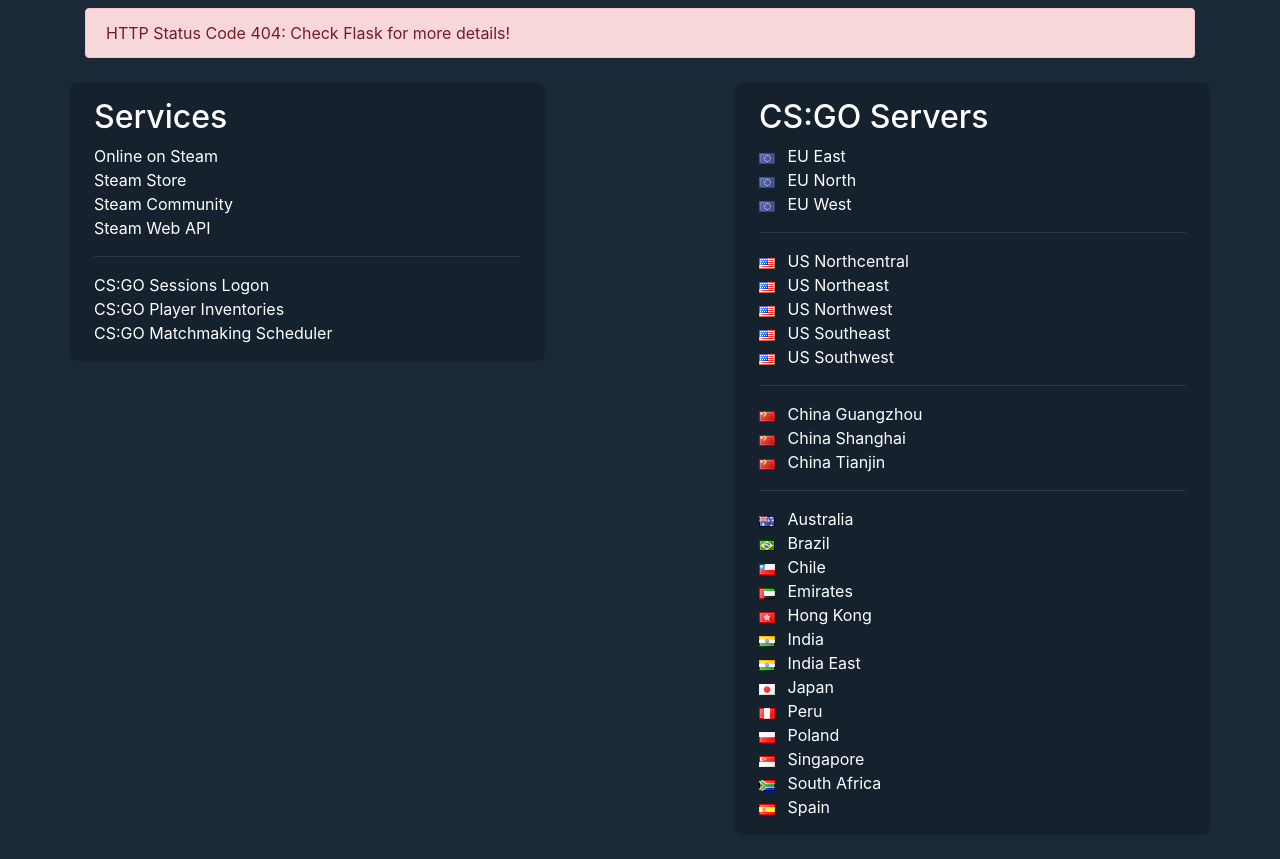
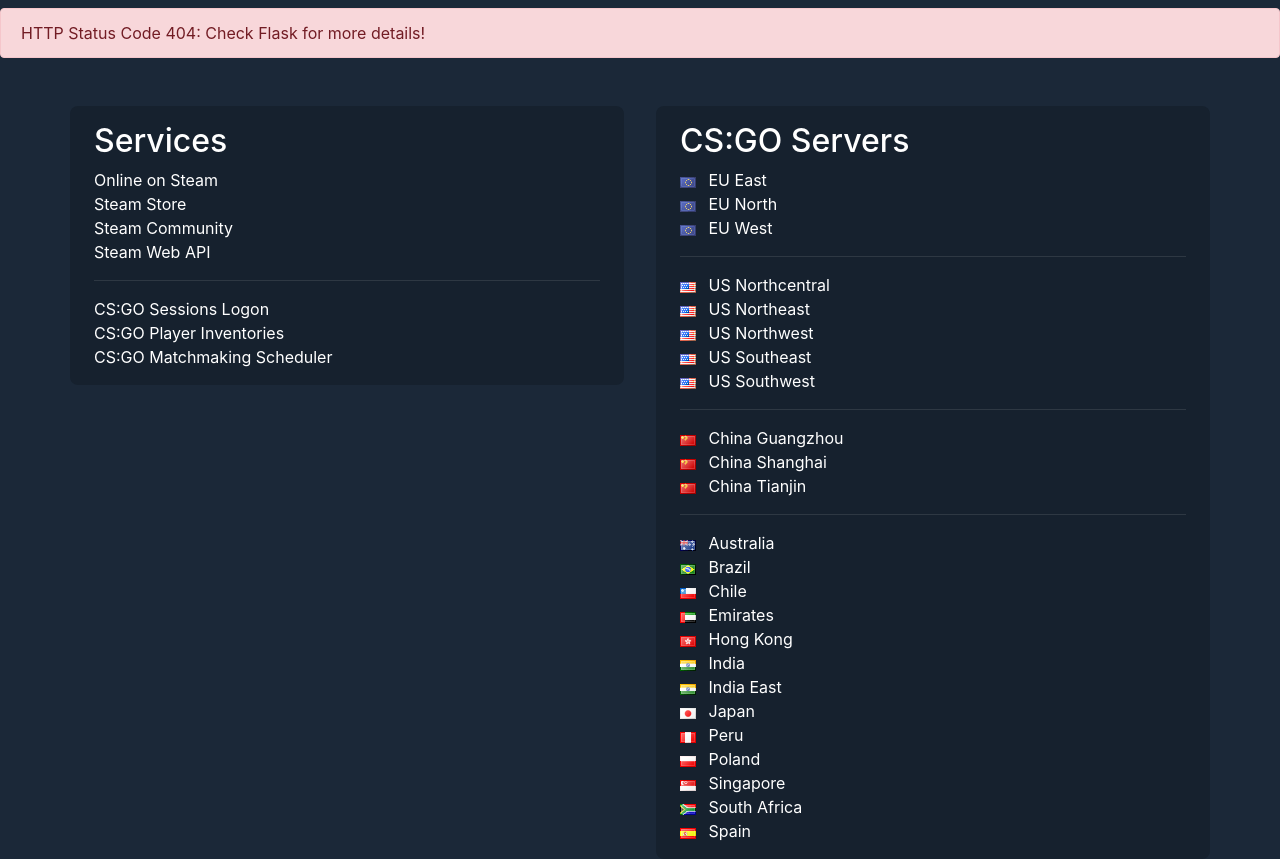
Before and after one commit to akelsch/steamstatus, a Python web app: template src/templates/index.html in a window 1280 px wide. Shown: the part 128-987 px from the top of the page. Before the commit the page ends 944 px from the top, so only its background shows below. Run offline with Jinja, Linux system fonts and the light colour scheme; the template is opened without the code that fills it, so the values that code supplies are empty; some libraries are stand-ins or nearby versions.

Commit message:
Layout adjustments

```diff
--- a/src/templates/index.html
+++ b/src/templates/index.html
@@ -13,8 +13,7 @@
 </head>
 
 <body>
-    <div class="container">
-        <header>
+    <header class="container">
         <h1>steamstatus</h1>
         <p class="float-left">A Steam monitoring service built with Flask</p>
         <p class="float-right">Updating in <span id="countdown">45</span>s</p>
@@ -22,8 +21,9 @@
 
     <div id="servermsg" class="alert alert-danger" role="alert" style="display: none;"></div>
 
-        <main class="row pt-4">
-            <div class="status-group col-md-5 mr-auto mb-3">
+    <main class="container mt-5">
+        <div class="row">
+            <div class="col mr-3 status-group">
                 <h2>Services</h2>
                 <ul class="list-unstyled pl-0">
                     <li>
@@ -50,7 +50,7 @@
                     </li>
                 </ul>
             </div>
-            <div class="status-group col-md-5 ml-auto">
+            <div class="col ml-3 status-group">
                 <h2>CS:GO Servers</h2>
                 <ul class="list-unstyled pl-0">
                     <!-- Group 1 -->
@@ -158,8 +158,9 @@
                     </li>
                 </ul>
             </div>
+        </div>
     </main>
-    </div>
+
     <script src="/static/js/scripts.js"></script>
 </body>
 
```
Lines whose indentation alone changed are shown as unchanged.
